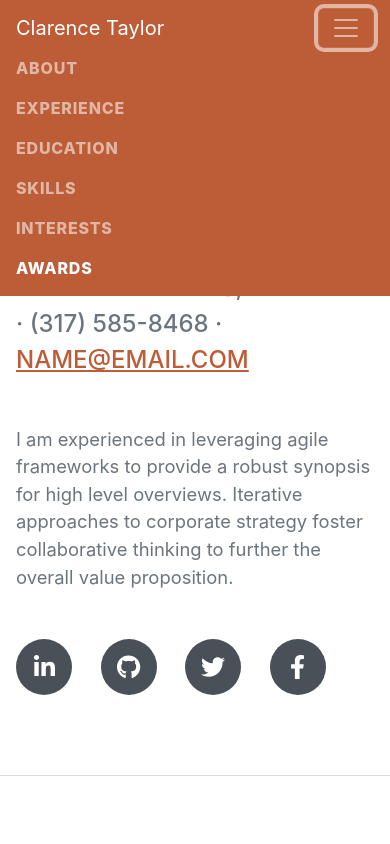
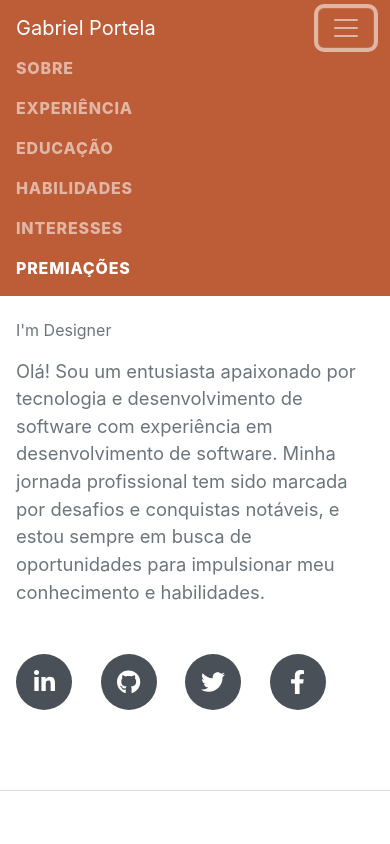
Before and after one commit to gabrielportelaime/portifolio, a plain HTML site: page index.html in a window 390 px wide. Both pictures are taken after a click on the button "Toggle navigation". Shown: the top 844 px of the page. Drawn offline with nearby package versions, Linux system fonts and the light colour scheme; a web font is replaced by a local one.

Commit message:
portifolio simples

```diff
--- a/index.html
+++ b/index.html
@@ -1,53 +1,48 @@
 <!DOCTYPE html>
-<html lang="en">
+<html lang="pt-br">
     <head>
         <meta charset="utf-8" />
         <meta name="viewport" content="width=device-width, initial-scale=1, shrink-to-fit=no" />
         <meta name="description" content="" />
         <meta name="author" content="" />
-        <title>Resume - Start Bootstrap Theme</title>
-        <link rel="icon" type="image/x-icon" href="assets/img/favicon.ico" />
-        <!-- Font Awesome icons (free version)-->
+        <title>Portifólio - Gabriel Portela</title>
+        <link rel="icon" type="image/x-icon" href="assets/img/letter-g-black.svg" />
         <script src="https://use.fontawesome.com/releases/v6.3.0/js/all.js" crossorigin="anonymous"></script>
-        <!-- Google fonts-->
         <link href="https://fonts.googleapis.com/css?family=Saira+Extra+Condensed:500,700" rel="stylesheet" type="text/css" />
         <link href="https://fonts.googleapis.com/css?family=Muli:400,400i,800,800i" rel="stylesheet" type="text/css" />
-        <!-- Core theme CSS (includes Bootstrap)-->
         <link href="css/styles.css" rel="stylesheet" />
     </head>
     <body id="page-top">
-        <!-- Navigation-->
         <nav class="navbar navbar-expand-lg navbar-dark bg-primary fixed-top" id="sideNav">
             <a class="navbar-brand js-scroll-trigger" href="#page-top">
-                <span class="d-block d-lg-none">Clarence Taylor</span>
-                <span class="d-none d-lg-block"><img class="img-fluid img-profile rounded-circle mx-auto mb-2" src="assets/img/profile.jpg" alt="..." /></span>
+                <span class="d-block d-lg-none">Gabriel Portela</span>
+                <span class="d-none d-lg-block"><img class="img-fluid img-profile rounded-circle mx-auto mb-2" src="assets/img/perfil_quadrado.JPG" alt="..." /></span>
             </a>
             <button class="navbar-toggler" type="button" data-bs-toggle="collapse" data-bs-target="#navbarResponsive" aria-controls="navbarResponsive" aria-expanded="false" aria-label="Toggle navigation"><span class="navbar-toggler-icon"></span></button>
             <div class="collapse navbar-collapse" id="navbarResponsive">
                 <ul class="navbar-nav">
-                    <li class="nav-item"><a class="nav-link js-scroll-trigger" href="#about">About</a></li>
-                    <li class="nav-item"><a class="nav-link js-scroll-trigger" href="#experience">Experience</a></li>
-                    <li class="nav-item"><a class="nav-link js-scroll-trigger" href="#education">Education</a></li>
-                    <li class="nav-item"><a class="nav-link js-scroll-trigger" href="#skills">Skills</a></li>
-                    <li class="nav-item"><a class="nav-link js-scroll-trigger" href="#interests">Interests</a></li>
-                    <li class="nav-item"><a class="nav-link js-scroll-trigger" href="#awards">Awards</a></li>
+                    <li class="nav-item"><a class="nav-link js-scroll-trigger" href="#about">Sobre</a></li>
+                    <li class="nav-item"><a class="nav-link js-scroll-trigger" href="#experience">Experiência</a></li>
+                    <li class="nav-item"><a class="nav-link js-scroll-trigger" href="#education">Educação</a></li>
+                    <li class="nav-item"><a class="nav-link js-scroll-trigger" href="#skills">Habilidades</a></li>
+                    <li class="nav-item"><a class="nav-link js-scroll-trigger" href="#interests">Interesses</a></li>
+                    <li class="nav-item"><a class="nav-link js-scroll-trigger" href="#awards">Premiações</a></li>
                 </ul>
             </div>
         </nav>
-        <!-- Page Content-->
         <div class="container-fluid p-0">
-            <!-- About-->
             <section class="resume-section" id="about">
                 <div class="resume-section-content">
                     <h1 class="mb-0">
-                        Clarence
-                        <span class="text-primary">Taylor</span>
+                        Gabriel
+                        <span class="text-primary">Portela</span>
                     </h1>
                     <div class="subheading mb-5">
-                        3542 Berry Street · Cheyenne Wells, CO 80810 · (317) 585-8468 ·
-                        <a href="mailto:name@email.com">name@email.com</a>
+                        <a href="mailto:gabriel.portela@ime.eb.br">gabriel.portela@ime.eb.br</a>
                     </div>
-                    <p class="lead mb-5">I am experienced in leveraging agile frameworks to provide a robust synopsis for high level overviews. Iterative approaches to corporate strategy foster collaborative thinking to further the overall value proposition.</p>
+                    <p>I'm <span class="typed" data-typed-items="Designer, Developer, Freelancer, Photographer">Designer</span><span class="typed-cursor typed-cursor--blink" aria-hidden="true"></span><span class="typed-cursor typed-cursor--blink" aria-hidden="true"></span></p>
+                    <p class="lead mb-5">Olá! Sou um entusiasta apaixonado por tecnologia e desenvolvimento de software com experiência em desenvolvimento de software. Minha jornada profissional tem sido marcada por desafios e conquistas notáveis, e estou sempre em busca de oportunidades para impulsionar meu conhecimento e habilidades.</p>
+
                     <div class="social-icons">
                         <a class="social-icon" href="#!"><i class="fab fa-linkedin-in"></i></a>
                         <a class="social-icon" href="#!"><i class="fab fa-github"></i></a>
--- a/js/scripts.js
+++ b/js/scripts.js
@@ -8,8 +8,6 @@
 //
 
 window.addEventListener('DOMContentLoaded', event => {
-
-    // Activate Bootstrap scrollspy on the main nav element
     const sideNav = document.body.querySelector('#sideNav');
     if (sideNav) {
         new bootstrap.ScrollSpy(document.body, {
@@ -17,8 +15,6 @@ window.addEventListener('DOMContentLoaded', event => {
             rootMargin: '0px 0px -40%',
         });
     };
-
-    // Collapse responsive navbar when toggler is visible
     const navbarToggler = document.body.querySelector('.navbar-toggler');
     const responsiveNavItems = [].slice.call(
         document.querySelectorAll('#navbarResponsive .nav-link')
@@ -30,5 +26,16 @@ window.addEventListener('DOMContentLoaded', event => {
             }
         });
     });
-
+    const selectTyped = document.querySelector('.typed');
+    if (selectTyped) {
+        let typed_strings = selectTyped.getAttribute('data-typed-items');
+        typed_strings = typed_strings.split(',');
+        new Typed('.typed', {
+            strings: typed_strings,
+            loop: true,
+            typeSpeed: 100,
+            backSpeed: 50,
+            backDelay: 2000
+        });
+    }
 });
```
Also changed, not shown: assets/img/icon-g.svg (added), assets/img/letter-g-black.svg (added), 2 other files.
